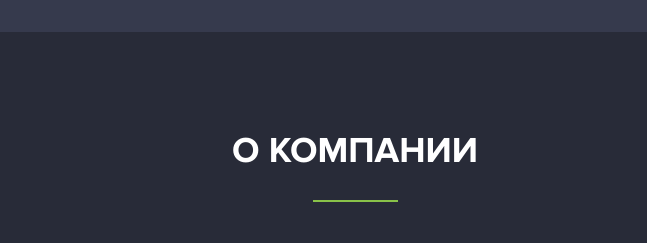
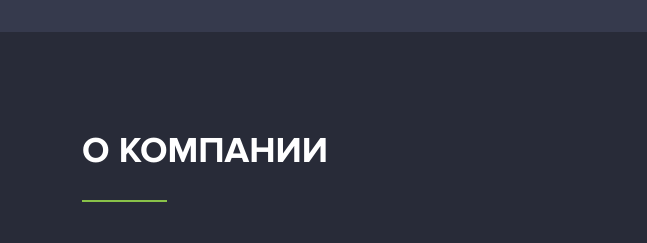
Before and after one commit to derristy/master-tao, a website: page dev/index.html in a window 1280 px wide. Shown: the part 4180-4423 px from the top of the page, 0-647 px from the left. Drawn offline with nearby package versions, Linux system fonts and the light colour scheme; files that its build step writes are made by us from their sources.

Commit message:
resolving issues

```diff
--- a/dev/scss/main.scss
+++ b/dev/scss/main.scss
@@ -590,6 +590,7 @@
         flex-direction: column;
         padding-bottom: 0;
         margin-bottom: 0;
+        align-items: flex-start;
 
         & .template-border-decoration {
             margin: 19px 0 44px 0;
```
Also changed, not shown: docs/style.css, docs/style.min.css, 1 other file.
